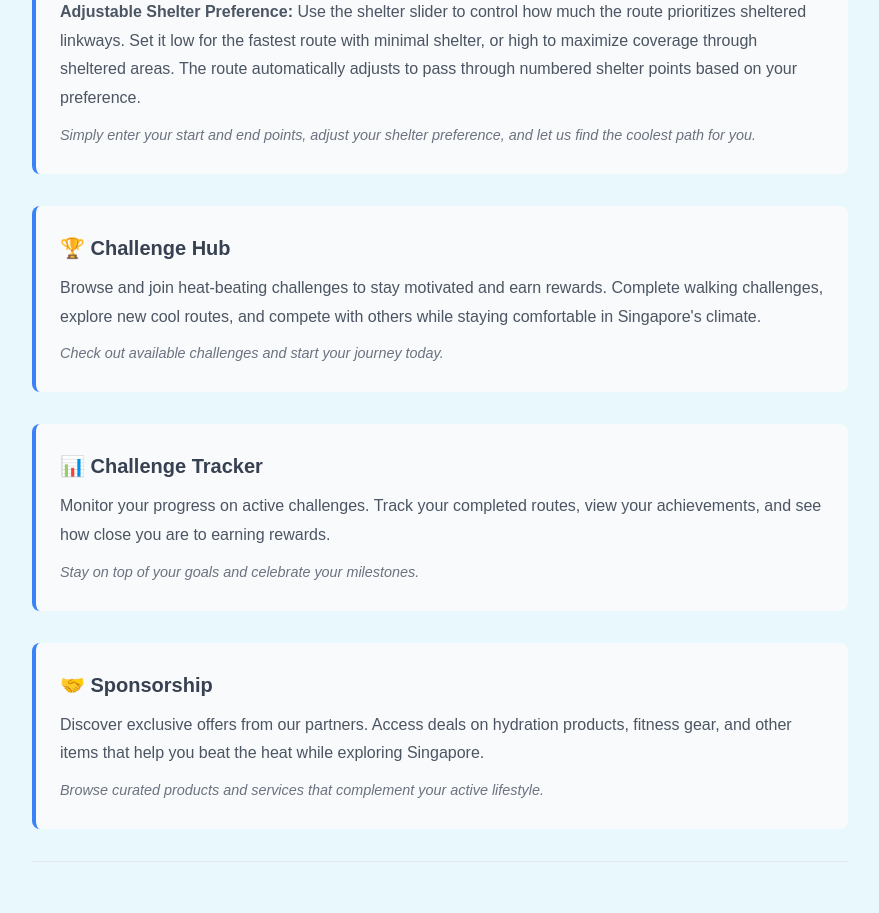
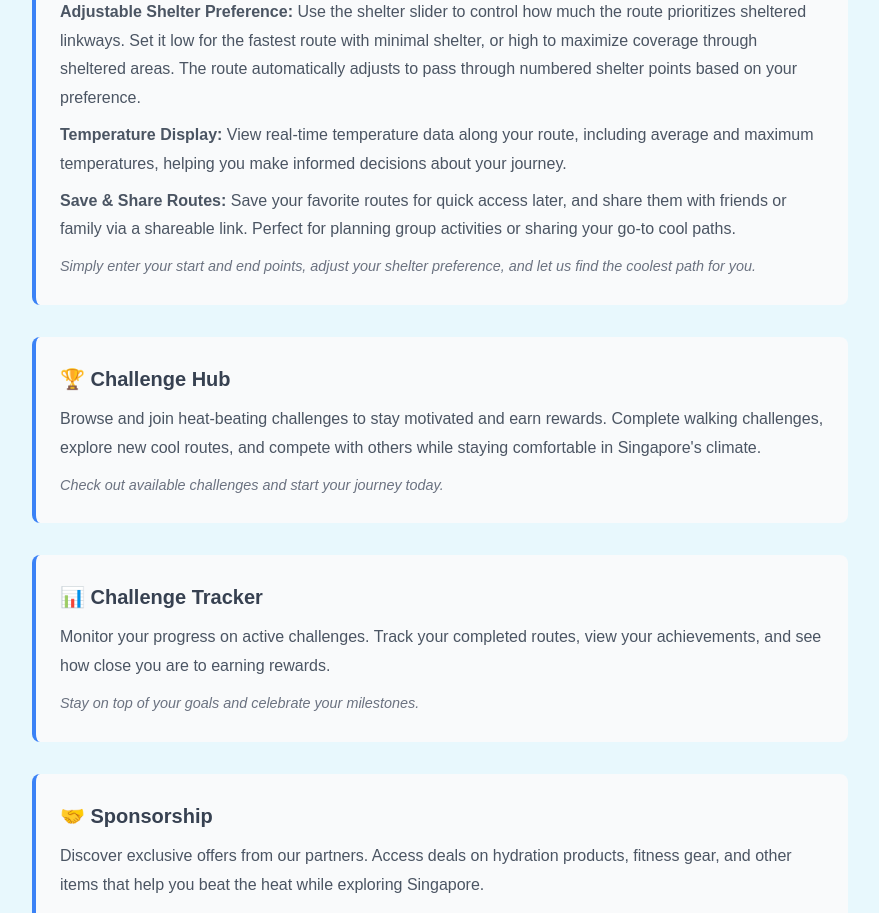
Before and after one commit to tanyhd/cs5224-beat-the-heat, a Next.js app: page /about in a window 1280 px wide. Shown: the part 940-1853 px from the top of the page, without its empty margins (200-1079 px from the left). Built offline with nearby package versions, Linux system fonts and the light colour scheme.

Commit message:
Update About page with new features
- Add temperature display information
- Add save and share routes functionality
- Update Breeze Navigator section with recent features

```diff
--- a/src/app/about/page.tsx
+++ b/src/app/about/page.tsx
@@ -42,6 +42,15 @@ export default function About() {
               route prioritizes sheltered linkways. Set it low for the fastest route with minimal shelter, or
               high to maximize coverage through sheltered areas. The route automatically adjusts to pass through
               numbered shelter points based on your preference.
+            </p>
+            <p>
+              <strong>Temperature Display:</strong> View real-time temperature data along your route, including
+              average and maximum temperatures, helping you make informed decisions about your journey.
+            </p>
+            <p>
+              <strong>Save & Share Routes:</strong> Save your favorite routes for quick access later, and share
+              them with friends or family via a shareable link. Perfect for planning group activities or sharing
+              your go-to cool paths.
             </p>
             <p><em>Simply enter your start and end points, adjust your shelter preference, and let us find the coolest path for you.</em></p>
           </div>
```
